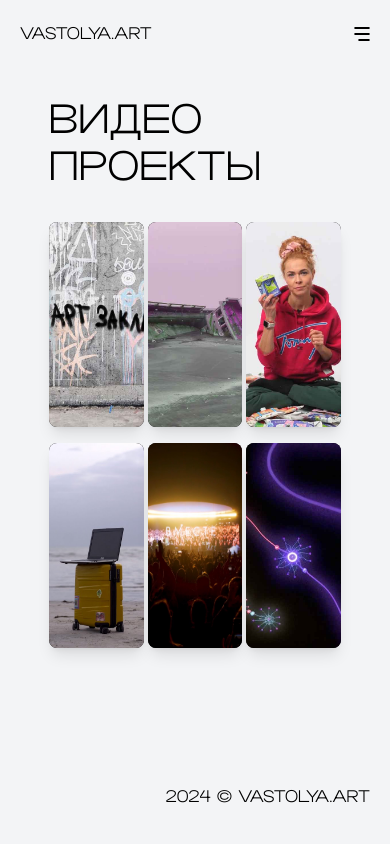
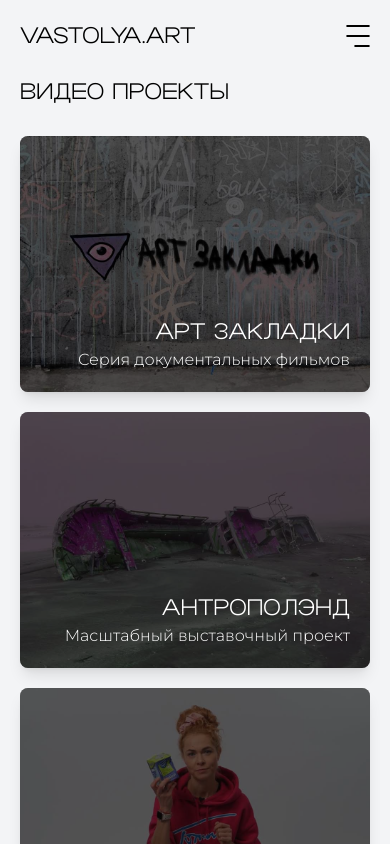
Before and after one commit to vastolya/vastolya-2.0, a Next.js app: page /video in a window 390 px wide. Shown: the top 844 px of the page. Built offline with nearby package versions, Linux system fonts and the light colour scheme.

Commit message:
work on mobile version in progress

```diff
--- a/src/app/components/Footer.tsx
+++ b/src/app/components/Footer.tsx
@@ -2,7 +2,7 @@ import React from 'react'
 
 const Footer = () => {
   return (
-    <footer className='mx-5 md:mx-[12.5vw] my-5 md:my-[3.70vh] text-end text-lg md:text-[1.85vh] leading-[2.22vh]'>2024 © VASTOLYA.ART</footer>
+    <footer className='mx-5 md:mx-[12.5vw] my-5 md:my-[3.70vh] text-end text-2xl md:text-[1.85vh] leading-[2.22vh]'>© VASTOLYA.ART</footer>
   )
 }
 
--- a/src/app/components/Header.tsx
+++ b/src/app/components/Header.tsx
@@ -43,26 +43,26 @@ const Header = () => {
     >
       <div className="relative">
         <div
-          className={` z-[106] mx-5 md:mx-[12.5vw] py-5 md:py-[3.70vh] flex justify-between text-lg md:text-[1.85vh] md:leading-[2.22vh] `}
+          className={` z-[106] mx-5 md:mx-[12.5vw] py-5 md:py-[3.70vh] flex justify-between text-2xl md:text-[1.85vh] md:leading-[2.22vh] `}
         >
           <Link href="/" onClick={() => isClick && setisClick(!isClick)}>
             <h1>VASTOLYA.ART</h1>
           </Link>
           {isClick ? (
             <div
-              className=" animate-bounce"
+              className="flex justify-center"
               onClick={() => setisClick(!isClick)}
             >
-              x
+             <Image src={IconCross} alt='' width={24} />
             </div>
           ) : (
             <div
               onClick={() => setisClick(!isClick)}
-              className="flex md:hidden flex-col justify-center items-end gap-1"
+              className="flex md:hidden flex-col justify-center items-end gap-2"
             >
-              <div className="border-[1px] w-4 border-black rounded-lg"></div>{" "}
-              <div className="border-[1px] w-4 border-black rounded-lg"></div>{" "}
-              <div className="border-[1px] w-3 border-black rounded-lg"></div>
+              <div className="border-[1px] w-6 border-black rounded-lg"></div>{" "}
+              <div className="border-[1px] w-6 border-black rounded-lg"></div>{" "}
+              <div className="border-[1px] w-4 border-black rounded-lg"></div>
             </div>
           )}
           <div className="hidden md:flex gap-[2.08vw] ">
--- a/src/app/components/ModalVideo.tsx
+++ b/src/app/components/ModalVideo.tsx
@@ -3,7 +3,7 @@ const ModalVideo = ({ video, onClose }: any) => {
   return (
     <div className="fixed z-[102] ">
       <div className="">
-        <div className="fixed z-[103] flex mx-[29%] my-[10%] h-[720px] w-[1080px] rounded-lg overflow-hidden">
+        <div className="fixed z-[103] flex  my-[50%] h-[400px] w-full md:mx-[29%] md:my-[10%] md:h-[720px]  md:w-[1080px] rounded-lg overflow-hidden">
         <iframe
             className="w-full h-full"
             src={`https://www.youtube.com/embed/${video}?rel=0`}
--- a/src/app/video/[id]/page.tsx
+++ b/src/app/video/[id]/page.tsx
@@ -38,22 +38,22 @@ const VideoId = ({ params }: any) => {
   const data = videoData.filter((item: { id: any }) => item.id == params.id);
 
   return (
-    <div className="min-h-[91vh]">
+    <div className="md:min-h-[91vh]">
       {isModal && selectedVideo && (
         <ModalVideo video={selectedVideo} onClose={closeModal} />
       )}
-      <div className="h-[9.62vh]"></div>
+      <div className="h-[68px] md:h-[9.62vh]"></div>
       {data.map((item, index) => (
         <div
           key={index}
-          className="mx-[12.5vw] my-[2.22vh] grid grid-cols-6 gap-x-[1.04vw] gap-y-[1.85vh] "
+          className="mx-5 md:mx-[12.5vw] md:my-[2.22vh] grid md:grid-cols-6 md:gap-x-[1.04vw] md:gap-y-[1.85vh] "
         >
-          <div className="col-span-2">
-            <h1 className=" pb-[1.85vh] text-[5.18vh] leading-[5.18vh]">
+          <div className="md:col-span-2">
+            <h1 className="text-2xl pb-5 md:pb-[1.85vh] md:text-[5.18vh] md:leading-[5.18vh]">
               {item.title.toUpperCase()}
             </h1>
             <p
-              className={` text-[1.48vh] leading-[2.22vh] font-medium ${montserrat.className}`}
+              className={`text-base pb-5 md:pb-0 md:text-[1.48vh] md:leading-[2.22vh] md:font-medium ${montserrat.className}`}
             >
               {item.description}
             </p>
@@ -63,16 +63,18 @@ const VideoId = ({ params }: any) => {
           {item.content.map((video, index: number) => (
             <div
               key={index}
-              className="col-span-2 transition-transform transform duration-200"
+              className="md:col-span-2 transition-transform transform duration-200"
             >
               <div
                 onClick={(e) => {
                   handleVideoClick(video.youtubeId);
                   setIsModal(!isModal);
                 }}
-                className={`group col-span-2 h-full min-h-[33vh] ${ imageLoaded ? "bg-black" : "bg-none"} relative rounded-lg overflow-hidden cursor-pointer`}
+                className={`group md:col-span-2 h-full md:min-h-[33vh] pb-5 mdL:pb-0 ${
+                  imageLoaded ? "md:bg-black" : "bg-none"
+                } md:relative rounded-lg overflow-hidden cursor-pointer`}
               >
-                <div className="">
+                <div className="hidden md:block">
                   <Image
                     onLoad={handleImageLoad}
                     priority
@@ -83,13 +85,25 @@ const VideoId = ({ params }: any) => {
                     className="object-cover  opacity-100 group-hover:opacity-20 transition-all duration-300 group-hover:scale-[103%] ease-in-out"
                   />
                 </div>
-                <div className="text-white flex flex-col justify-start gap-y-[0.74vh] absolute opacity-0 group-hover:opacity-100  transition-all duration-300 ease-in-out">
-                  <div className="px-[1.25vw] py-[2.22vh] flex flex-col gap-[1.85vh]">
-                    <h1 className="text-[2.22vh] leading-[2.22vh]">
+                <div className="md:hidden block rounded-lg overflow-x-hidden mb-4">
+                  <Image
+                    onLoad={handleImageLoad}
+                    priority
+                    src={video.cover}
+                    alt={``}
+                    width={720}
+                    sizes="100"
+                    className="object-cover  opacity-100 group-hover:opacity-20 transition-all duration-300 group-hover:scale-[103%] ease-in-out"
+                  />
+                </div>
+
+                <div className="md:absolute md:text-white flex flex-col justify-start md:gap-y-[0.74vh] md:opacity-0 group-hover:opacity-100 transition-all duration-300 ease-in-out">
+                  <div className="md:px-[1.25vw] md:py-[2.22vh] flex flex-col md:gap-[1.85vh]">
+                    <h1 className="text-xl pb-2 mp:pb-0 md:text-[2.22vh] md:leading-[2.22vh]">
                       {video.title.toUpperCase()}
                     </h1>
                     <p
-                      className={`text-[1.48vh] leading-[2.22vh] font-medium ${montserrat.className}`}
+                      className={`text-base md:text-[1.48vh] md:leading-[2.22vh] md:font-medium ${montserrat.className}`}
                     >
                       {video.description}
                     </p>
--- a/src/app/video/page.tsx
+++ b/src/app/video/page.tsx
@@ -1,4 +1,4 @@
-'use client'
+"use client";
 import React, { useState } from "react";
 import { videoData } from "../../api/db";
 import Link from "next/link";
@@ -8,7 +8,6 @@ import { montserrat } from "@/app/font";
 const video = videoData;
 
 const Video = () => {
-
   const [imageLoaded, setImageLoaded] = useState(false);
 
   const handleImageLoad = () => {
@@ -16,34 +15,41 @@ const Video = () => {
   };
 
   return (
-    <main className="min-h-[91vh]">
-         <div className="h-[9.62vh] "></div>
-      <div className="mx-[12.5vw] grid grid-cols-6 gap-x-[1.04vw] gap-y-[1.85vh] ">
-        <h1 className="col-span-6 text-[5.18vh] leading-[5.55vh] py-[1.85vh]">
+    <main className="md:min-h-[91vh]">
+      <div className="h-[68px] md:h-[9.62vh] "></div>
+      <div className="mx-5 md:mx-[12.5vw] grid md:grid-cols-6 gap-y-5 md:gap-x-[1.04vw] md:gap-y-[1.85vh] ">
+        <h1 className="text-2xl py-2 md:col-span-6 md:text-[5.18vh] md:leading-[5.55vh] md:py-[1.85vh]">
           ВИДЕО ПРОЕКТЫ
         </h1>
         {video.map((item, index) => (
           <Link
-            href={`video/${item.id}`}
-            className="col-span-2 transition-all duration-300 group"
+            href={`${item.type}/${item.id}`}
+            className="md:col-span-2 transition-all duration-300 group"
             key={index}
           >
-            <div className={`relative h-[24.35vh] w-[24.32vw] ${ imageLoaded ? "bg-black" : "bg-none"} flex justify-end items-end text-end rounded-lg overflow-hidden shadow-lg`}>
+            <div
+              className={`relative h-[256px] md:h-[24.35vh] md:w-[24.32vw] ${
+                imageLoaded ? " bg-black" : "bg-none"
+              } flex justify-end items-end text-end rounded-lg overflow-hidden shadow-lg `}
+            >
               <Image
-                 onLoad={handleImageLoad}
+                onLoad={handleImageLoad}
                 src={item.cover}
                 alt={``}
                 priority
                 fill
                 sizes="100"
-                className="object-cover opacity-100 group-hover:opacity-25 transition-all duration-300 hover:scale-[103%] ease-in-out"
+                className="object-cover opacity-35 md:opacity-100 md:group-hover:opacity-25 transition-all duration-300 hover:scale-[103%] ease-in-out"
               />
-              <div className="absolute bottom-[1.85vh] right-[1.04vw]">
-                <div className="text-white px-[1.04vw] py-[1.85vh] rounded-lg opacity-0 group-hover:opacity-100 translate-y-[14.81vh] group-hover:translate-y-0 transition-all duration-300">
-                  <p className="text-[2.22vh] leading-[2.22vh] pb-[0.74vh]">
+
+              <div className="absolute bottom-5 right-5 md:bottom-[1.85vh] md:right-[1.04vw] ">
+                <div className="text-white md:px-[1.04vw] md:py-[1.85vh] rounded-lg md:opacity-0 md:group-hover:opacity-100 md:translate-y-[14.81vh] md:group-hover:translate-y-0 transition-all duration-300">
+                  <p className="text-2xl md:text-[2.22vh] md:leading-[2.22vh] md:pb-[0.74vh]">
                     {item.title.toUpperCase()}
                   </p>
-                  <p className={`text-[1.48vh] leading-[2.22vh] font-medium ${montserrat.className}`}>
+                  <p
+                    className={`text-base md:text-[1.48vh] md:leading-[2.22vh] md:font-medium ${montserrat.className}`}
+                  >
                     {item.subtitle}
                   </p>
                 </div>
```
Also changed, not shown: public/icons/icon_cross.svg.
